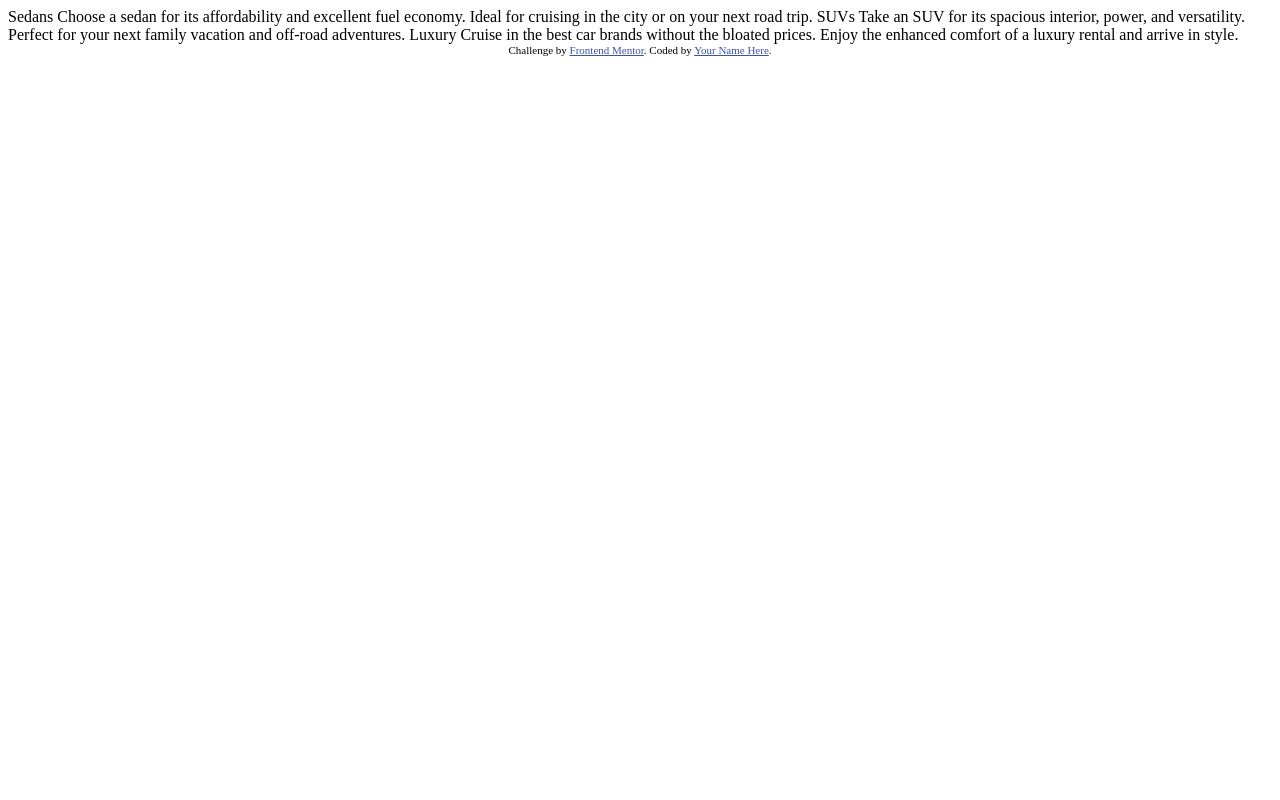
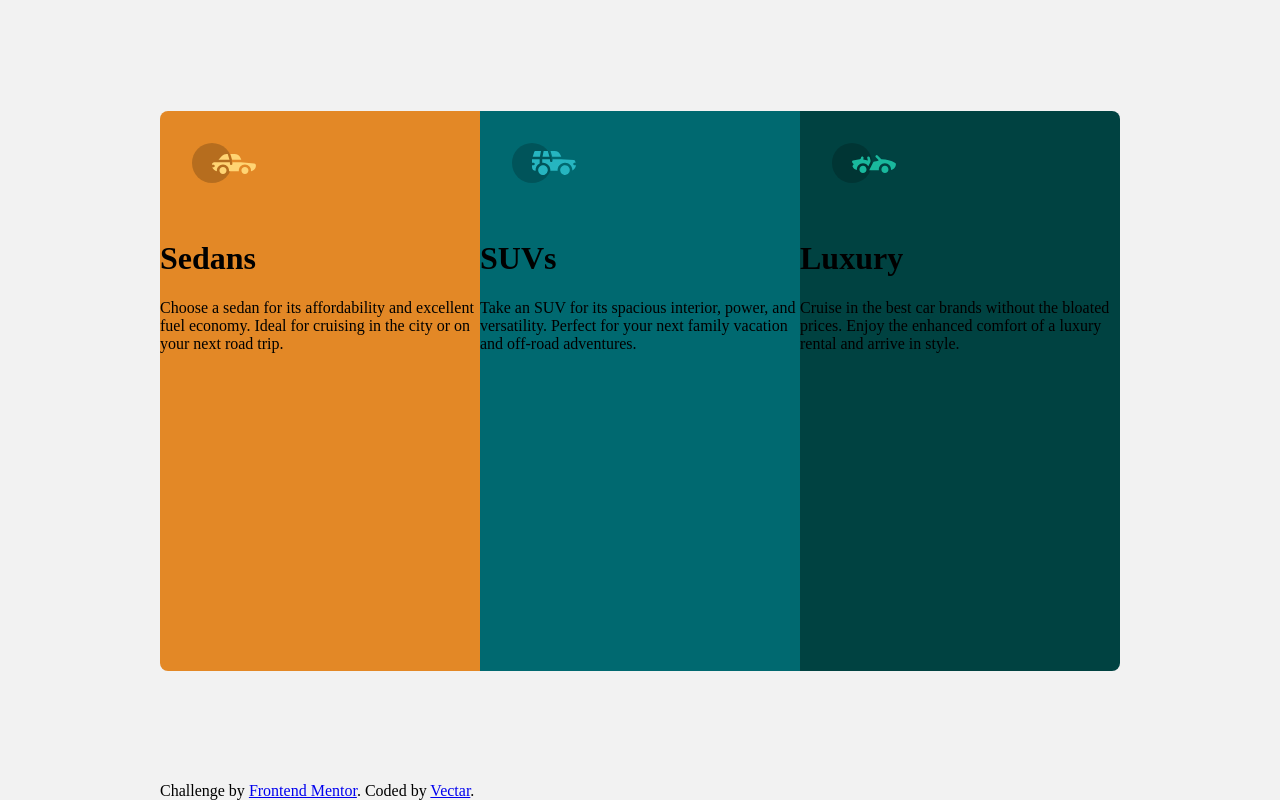
Before and after one commit to vec-Frontend-Mentor/2-3column-preview-card-component, a plain HTML site: page index.html in a window 1280 px wide. Drawn offline with Linux system fonts and the light colour scheme.

Commit message:
build foundation

```diff
--- a/index.html
+++ b/index.html
@@ -2,35 +2,52 @@
 <html lang="en">
   <head>
     <meta charset="UTF-8">
-  <meta name="viewport" content="width=device-width, initial-scale=1.0"> <!-- displays site properly based on user's device -->
+    <meta name="viewport" content="width=device-width, initial-scale=1.0">
 
     <link rel="icon" type="image/png" sizes="32x32" href="./images/favicon-32x32.png">
+    <link rel="stylesheet" href="styles.css">
 
     <title>Frontend Mentor | 3-column preview card component</title>
 
-  <!-- Feel free to remove these styles or customise in your own stylesheet 👍 -->
-  <style>
-    .attribution { font-size: 11px; text-align: center; }
-    .attribution a { color: hsl(228, 45%, 44%); }
-  </style>
   </head>
   <body>
-
-  Sedans
+    <main>
+      <!-- Sedans -->
+      <div class="box" id="d1">
+        <div>
+          <img src="images/icon-sedans.svg" alt="Sedans">
+        </div>
+        <h1>Sedans</h1>
         Choose a sedan for its affordability and excellent fuel economy. Ideal for cruising in the city
         or on your next road trip.
+      </div>
 
-  SUVs
+      <!-- SUVs -->
+      <div class="box" id="d2">
+        <div>
+          <img src="images/icon-suvs.svg" alt="SUVs">
+        </div>
+        <h1>SUVs</h1>
         Take an SUV for its spacious interior, power, and versatility. Perfect for your next family vacation
         and off-road adventures.
+      </div>
 
-  Luxury
+      <!-- Luxury -->
+      <div class="box" id="d3">
+        <div>
+          <img src="images/icon-luxury.svg" alt="Luxury">
+        </div>
+        <h1>Luxury</h1>
         Cruise in the best car brands without the bloated prices. Enjoy the enhanced comfort of a luxury
         rental and arrive in style.
+      </div>
+    </main>
 
+    <footer>
       <div class="attribution">
         Challenge by <a href="https://www.frontendmentor.io?ref=challenge" target="_blank">Frontend Mentor</a>.
-    Coded by <a href="#">Your Name Here</a>.
+        Coded by <a href="#">Vectar</a>.
       </div>
+    </footer>
   </body>
 </html>
--- /dev/null
+++ b/styles.css
@@ -0,0 +1,64 @@
+/* ### Primary
+
+Bright orange: hsl(31, 77%, 52%)
+Dark cyan: hsl(184, 100%, 22%)
+Very dark cyan: hsl(179, 100%, 13%)
+
+### Neutral
+
+Transparent white (paragraphs): hsla(0, 0%, 100%, 0.75)
+Very light gray (background, headings, buttons): hsl(0, 0%, 95%) */
+
+html {
+    margin: 0;
+    padding: 0;
+    display: flex;
+    align-items: center;
+    justify-content: center;
+}
+
+body {
+    margin: 0;
+    padding: 0;
+    height: 100vh;
+    display: flex;
+    flex-direction: column;
+    background: hsl(0, 0%, 95%);
+}
+
+main {
+    display: flex;
+    flex-direction: row;
+    justify-content: center;
+    align-items: center;
+    height: 100vh;
+    margin: 0;
+    padding: 0;
+}
+
+.box {
+    display: flex;
+    flex-direction: column;
+    max-width: 20rem;
+    min-height: 35rem;
+}
+
+.box img {
+    padding: 2rem;
+}
+
+#d1 {
+    background: hsl(31, 77%, 52%);
+    border-top-left-radius: 0.5rem;
+    border-bottom-left-radius: 0.5rem;
+}
+
+#d2 {
+    background: hsl(184, 100%, 22%);
+}
+
+#d3 {
+    background: hsl(179, 100%, 13%);
+    border-top-right-radius: 0.5rem;
+    border-bottom-right-radius: 0.5rem;
+}
```
Lines whose indentation alone changed are shown as unchanged.
